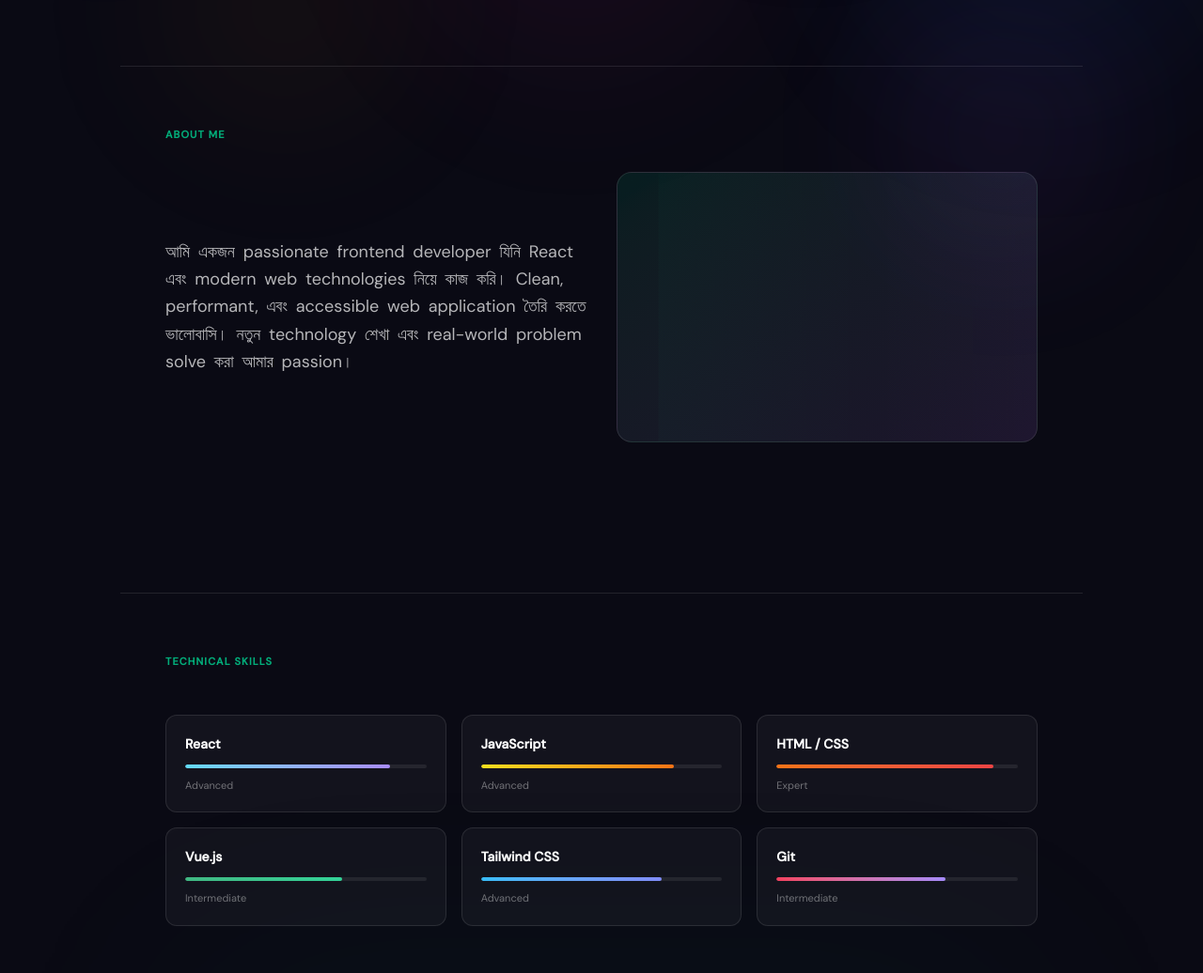
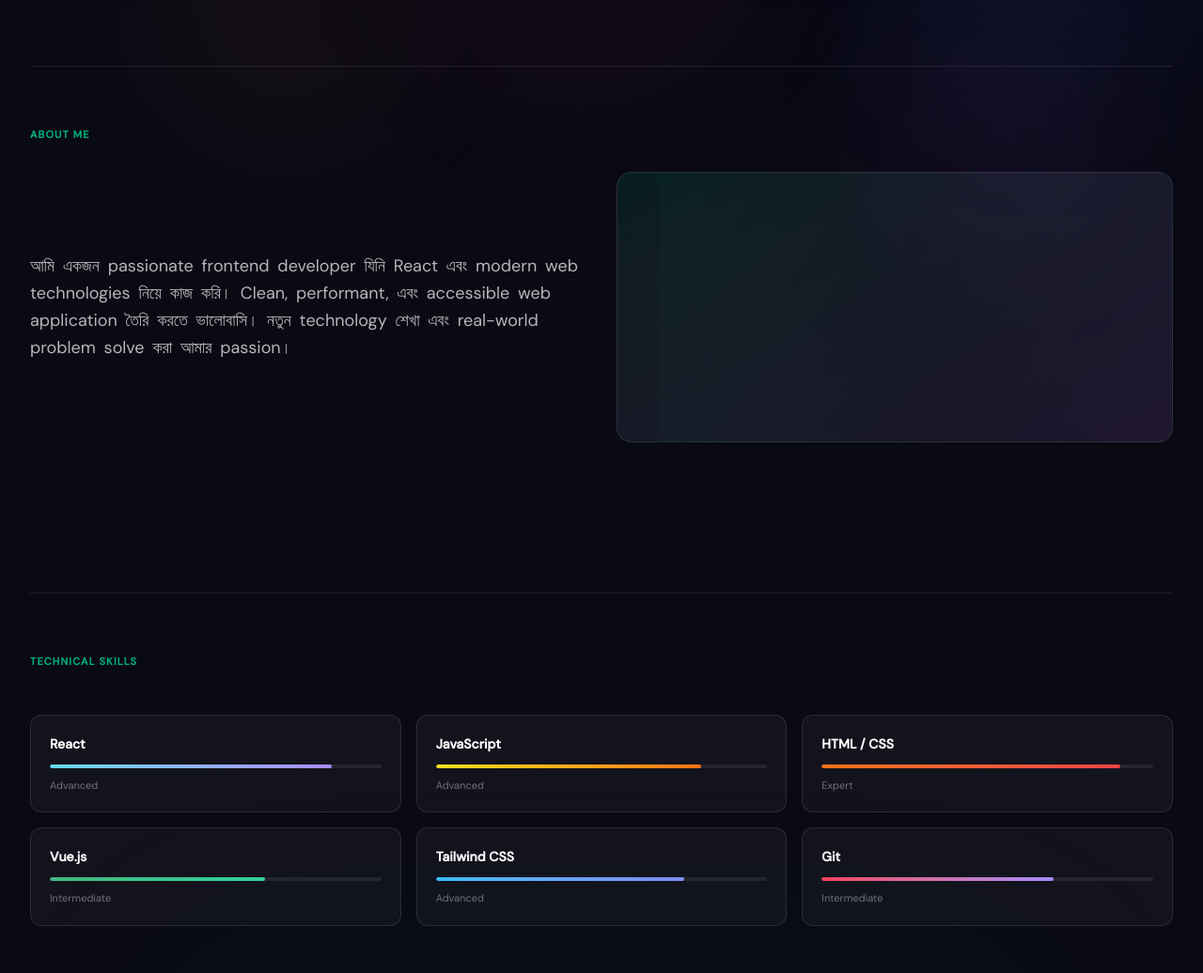
Before and after one commit to Jamil-coder360/Nahid-Jamil, a React (Vite) app: page / in a window 1280 px wide. Shown: the part 567-1603 px from the top of the page at 94% size. Built offline with nearby package versions, Linux system fonts and the light colour scheme.

Commit message:
container fixed

```diff
--- a/src/App.jsx
+++ b/src/App.jsx
@@ -45,18 +45,20 @@ function App() {
 
       <AnimatePresence mode="wait">
         <main>
+          <div className="container mx-auto px-4 sm:px-6 lg:px-8">
             <Hero />
             <About />
             <Skills />
             <Projects />
             <Education />
             <Contact />
+          </div>
         </main>
       </AnimatePresence>
 
       {/* Gorgeous Footer */}
       <footer className="relative z-10 bg-gradient-to-t from-black/50 to-transparent border-t border-white/5">
-        <div className="max-w-5xl mx-auto px-6 md:px-12 py-16">
+        <div className="container mx-auto px-4 sm:px-6 lg:px-8 py-16">
           <div className="grid md:grid-cols-3 gap-8 mb-12">
             <div className="space-y-4">
               <h3 className="font-syne font-bold text-xl text-white">Nahid Jamil</h3>
--- a/src/component/About.jsx
+++ b/src/component/About.jsx
@@ -26,7 +26,7 @@ export default function About() {
       viewport={{ once: true, margin: '-100px' }}
       transition={{ duration: 0.8, ease: 'easeOut' }}
     >
-      <motion.div className="max-w-5xl mx-auto px-6 md:px-12 border-t border-white/10 pt-16">
+      <motion.div className="w-full border-t border-white/10 pt-16">
         <motion.div
           initial={{ opacity: 0, width: 0 }}
           whileInView={{ opacity: 1, width: 'auto' }}
--- a/src/component/Contact.jsx
+++ b/src/component/Contact.jsx
@@ -51,7 +51,7 @@ export default function Contact() {
       viewport={{ once: true, margin: '-100px' }}
       transition={{ duration: 0.8 }}
     >
-      <motion.div className="max-w-5xl mx-auto px-6 md:px-12 border-t border-white/10 pt-16 pb-20">
+      <motion.div className="w-full border-t border-white/10 pt-16 pb-20">
         <motion.div
           initial={{ opacity: 0, width: 0 }}
           whileInView={{ opacity: 1, width: 'auto' }}
--- a/src/component/Education.jsx
+++ b/src/component/Education.jsx
@@ -74,7 +74,7 @@ export default function Education() {
       viewport={{ once: true, margin: '-100px' }}
       transition={{ duration: 0.8 }}
     >
-      <motion.div className="max-w-5xl mx-auto px-6 md:px-12 border-t border-white/10 pt-16">
+      <motion.div className="w-full border-t border-white/10 pt-16">
         <motion.div
           initial={{ opacity: 0, width: 0 }}
           whileInView={{ opacity: 1, width: 'auto' }}
--- a/src/component/Hero.jsx
+++ b/src/component/Hero.jsx
@@ -47,7 +47,7 @@ export default function Hero() {
   return (
     <section className="relative z-10 w-full">
       <motion.div
-        className="max-w-5xl mx-auto px-6 md:px-12 pt-20 pb-24"
+        className="w-full pt-20 pb-24"
         variants={containerVariants}
         initial="hidden"
         animate="visible"
--- a/src/component/Projects.jsx
+++ b/src/component/Projects.jsx
@@ -50,7 +50,7 @@ export default function Projects() {
   return (
     <motion.section
       id="projects"
-      className="relative z-10 w-full py-20 max-w-6xl mx-auto px-6 md:px-12"
+      className="relative z-10 w-full py-20"
       initial={{ opacity: 0 }}
       whileInView={{ opacity: 1 }}
       viewport={{ once: true, margin: '-100px' }}
--- a/src/component/Skills.jsx
+++ b/src/component/Skills.jsx
@@ -53,7 +53,7 @@ export default function Skills() {
       viewport={{ once: true, margin: '-100px' }}
       transition={{ duration: 0.8 }}
     >
-      <motion.div className="max-w-5xl mx-auto px-6 md:px-12 border-t border-white/10 pt-16">
+      <motion.div className="w-full border-t border-white/10 pt-16">
         <motion.div
           initial={{ opacity: 0, width: 0 }}
           whileInView={{ opacity: 1, width: 'auto' }}
--- a/src/index.css
+++ b/src/index.css
@@ -1,5 +1,7 @@
 @import url('https://fonts.googleapis.com/css2?family=Syne:wght@400;500;700;800&family=DM+Sans:wght@300;400;500&display=swap');
 @import 'tailwindcss';
+
+
 
 html { scroll-behavior: smooth; }
 body {
```
Lines whose indentation alone changed are shown as unchanged.
